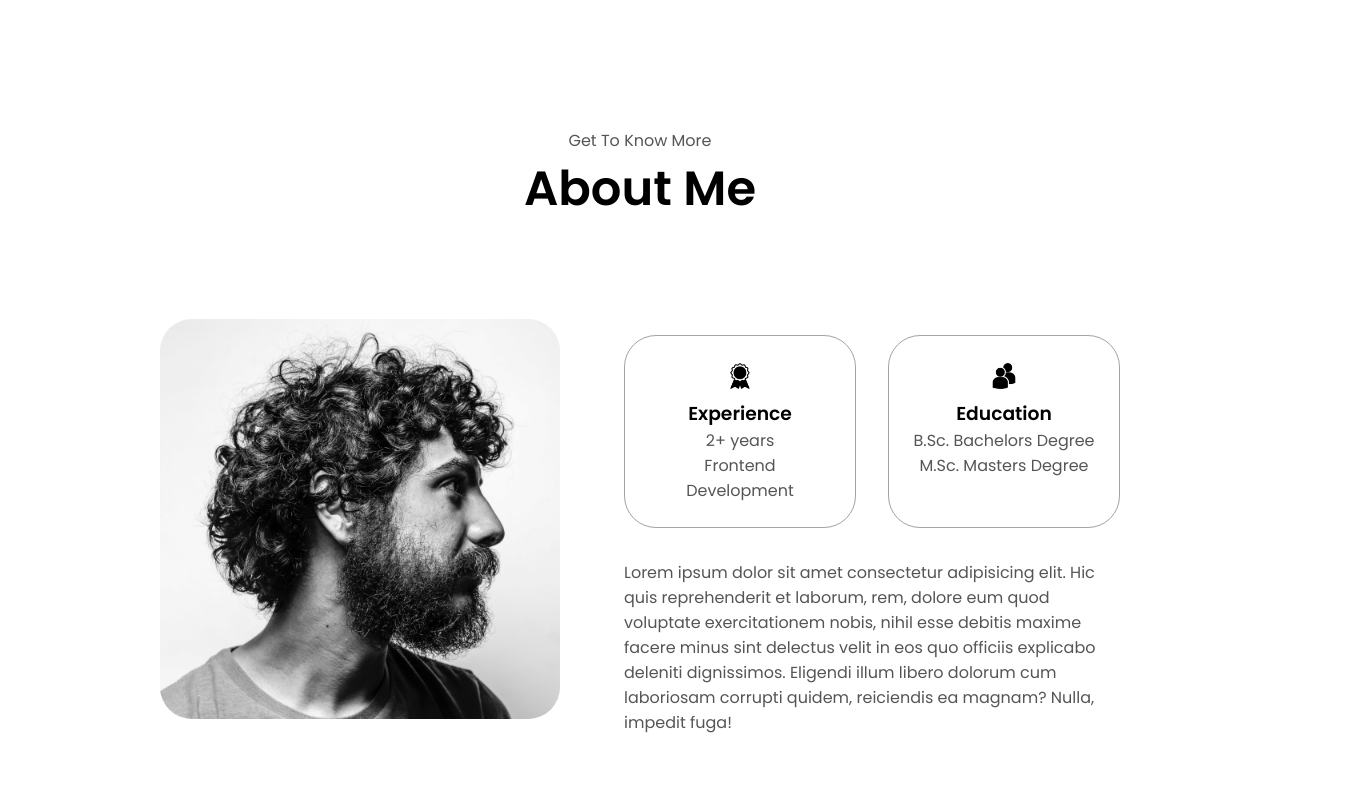
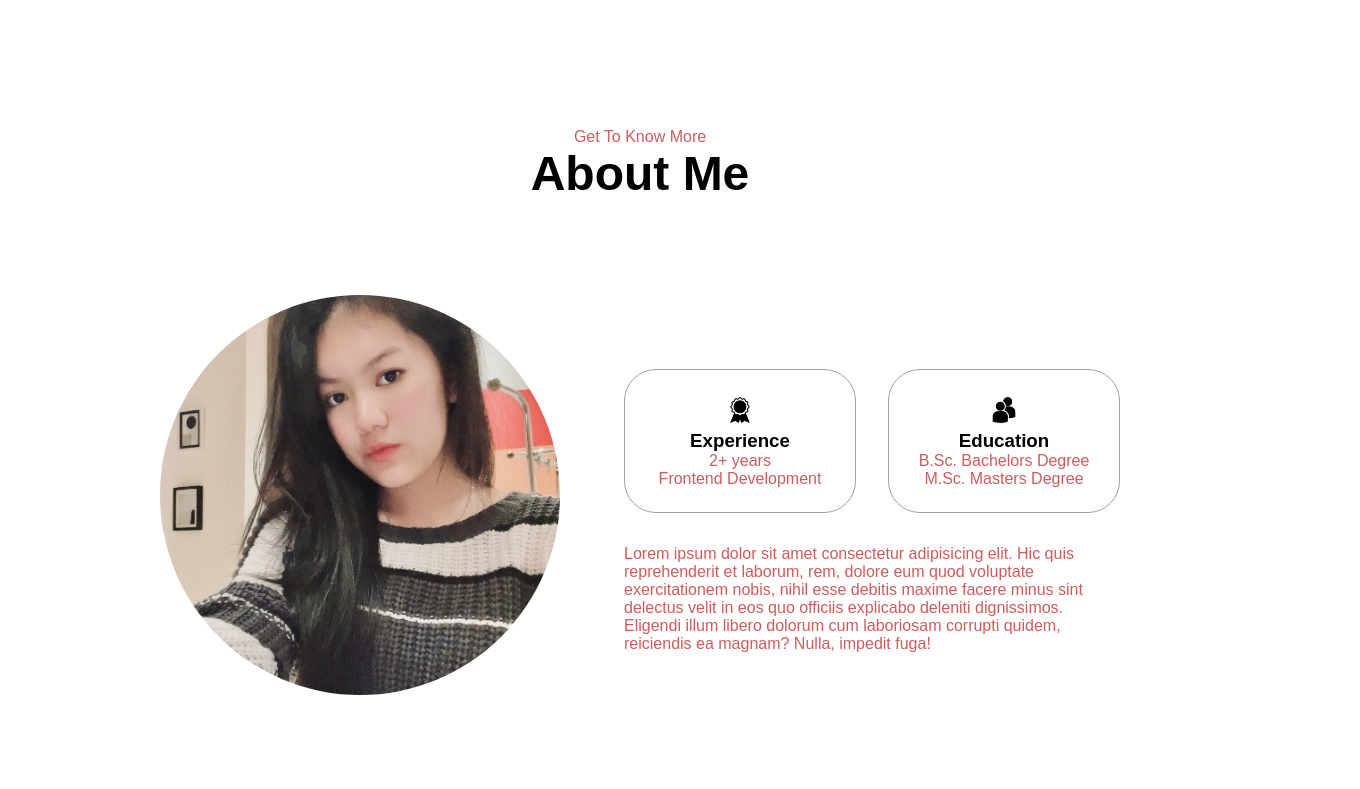
Before and after one commit to AUMMUAAUM/portfolio.Phattharawan, a plain HTML site: page index.html in a window 1280 px wide. Shown: the part 800-1589 px from the top of the page, 1360 px wide, since content can reach past the window. Drawn offline with Linux system fonts and the light colour scheme.

Commit message:
abc
รอบ3

```diff
--- a/index.html
+++ b/index.html
@@ -76,8 +76,8 @@
       <h1 class="title">About Me</h1>
       <div class="section-container">
         <div class="section__pic-container">
-          <img
-            src="./assets/about-pic.png"
+          <img class="img-round"
+            src="2.jpg"
             alt="Profile picture"
             class="about-pic"
           />
@@ -256,7 +256,7 @@
         onclick="location.href='./#projects'"
       />
     </section>
-    <section id="projects">
+    <section id="projec">
       <p class="section__text__p1">Browse My Recent</p>
       <h1 class="title">Projects</h1>
       <div class="experience-details-container">
--- a/style.css
+++ b/style.css
@@ -1,7 +1,6 @@
 /* GENERAL */
 
-@import url("https://fonts.googleapis.com/css2?family=Poppins:wght@300;400;500;600&display=swap");
-
+@import url('https://fonts.googleapis.com/css2?family=EB+Garamond:wght@700&family=Itim&display=swap');
 * {
   margin: 0;
   padding: 0;
@@ -16,7 +15,7 @@ html {
 }
 
 p {
-  color: rgb(85, 85, 85);
+  color: rgb(206, 92, 92);
 }
 
 /* TRANSITION */
@@ -52,6 +51,7 @@ a {
   text-decoration: none;
   text-decoration-color: white;
 }
+
 
 a:hover {
   color: grey;
```
Also changed, not shown: 10.jpg (added), 2.jpg (added), 4.jpg (added), 6.jpg (added), 8.jpg (added), [Originals]/2.jpg (added).
